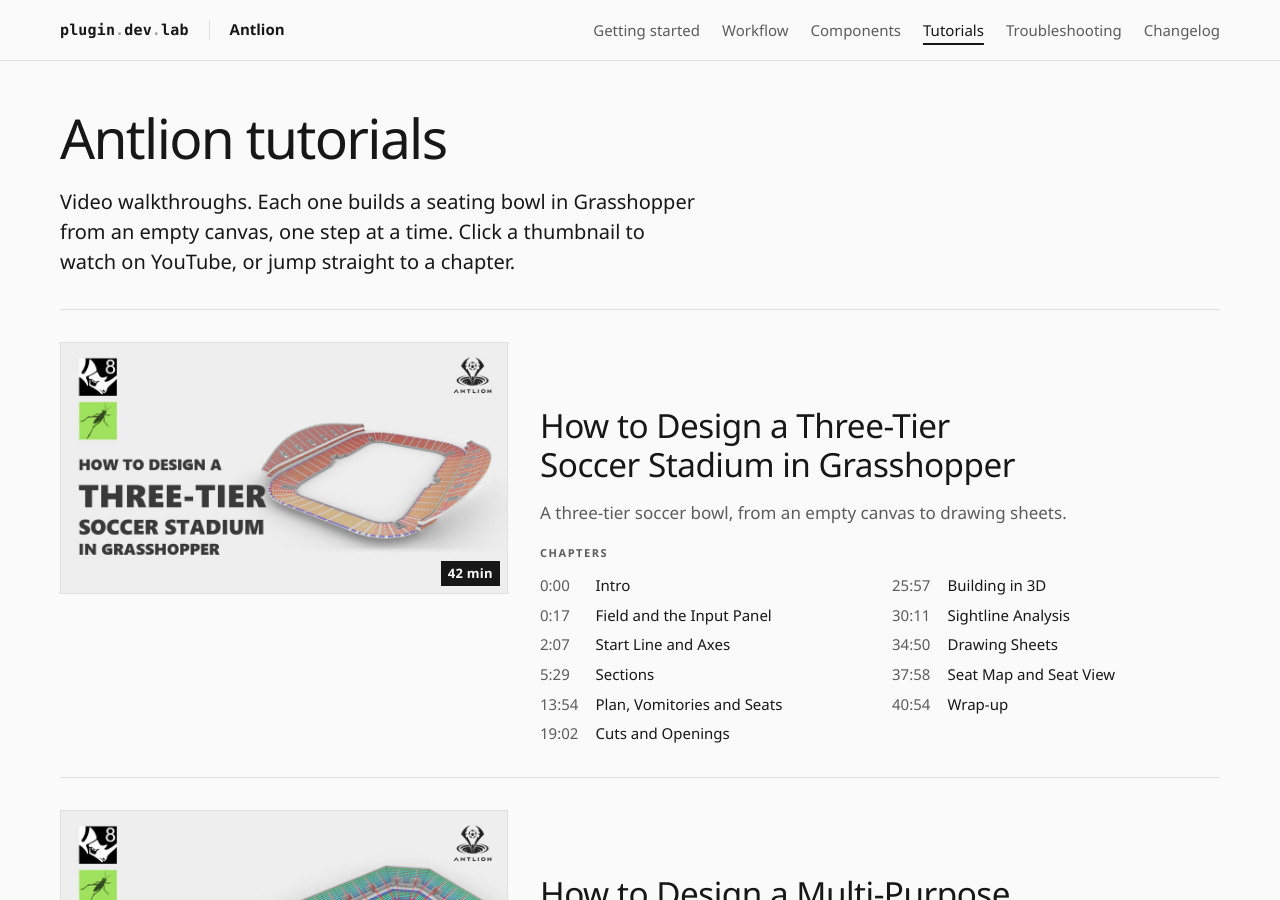
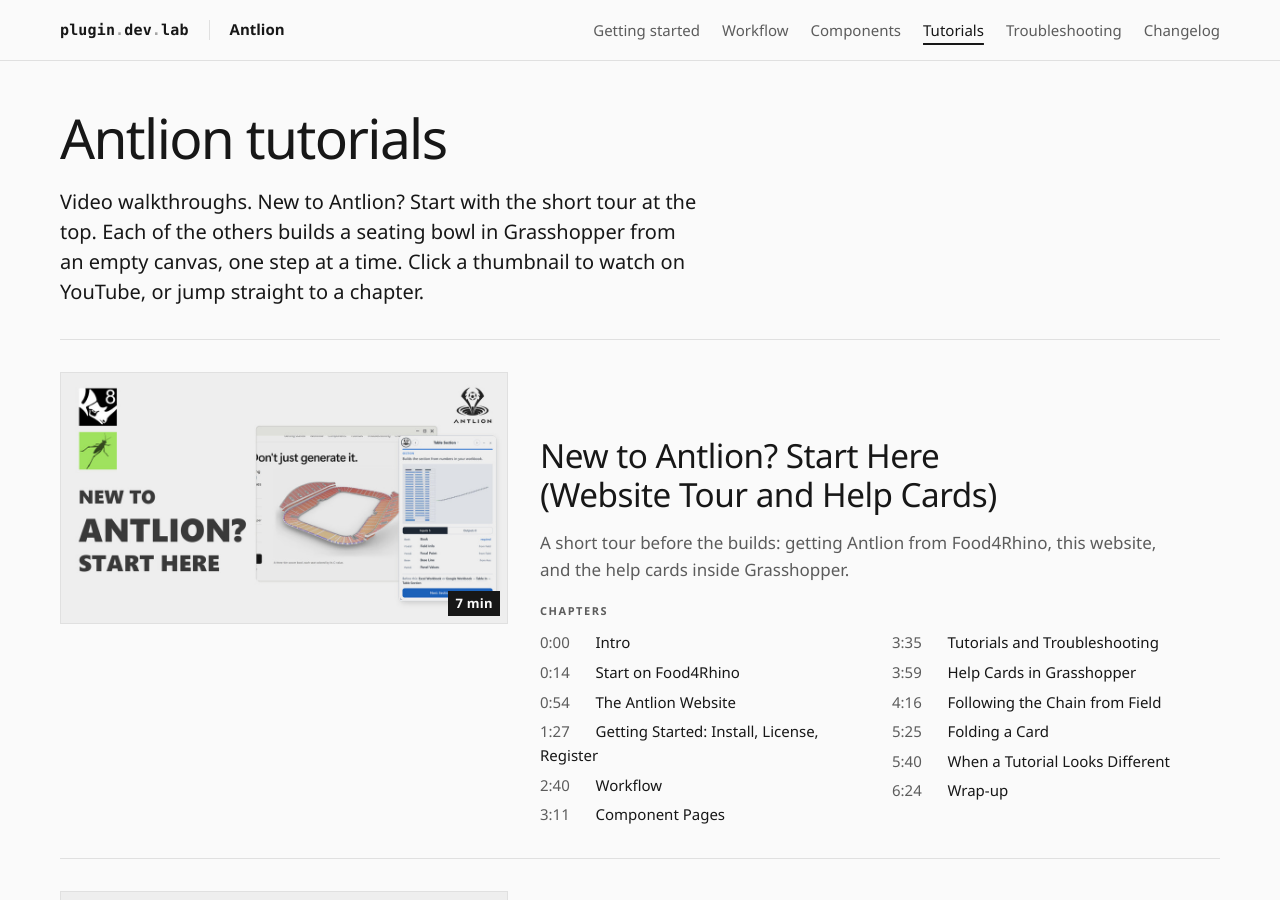
Before and after one commit to plugindevlab/plugindevlab.github.io, a Jekyll site: the page built from antlion/tutorials/index.html, in a window 1280 px wide and 900 px high. Built offline with Jekyll 4.4.1, drawn with Linux system fonts in a browser that asks for light colours.

Commit message:
Tutorials: start-here tour above the soccer stadium tutorial

```diff
--- a/_data/tutorials.yml
+++ b/_data/tutorials.yml
@@ -1,4 +1,23 @@
 antlion:
+  - id: lOcgv7mArQA
+    title: "New to Antlion? Start Here (Website Tour and Help Cards)"
+    length: "7 min"
+    thumb: /assets/img/antlion/tutorials/start-here.jpg
+    thumb_alt: "New to Antlion? Start here — the Antlion website and a help card inside Grasshopper"
+    summary: "A short tour before the builds: getting Antlion from Food4Rhino, this website, and the help cards inside Grasshopper."
+    chapters:
+      - { t: 0, at: "0:00", name: "Intro" }
+      - { t: 14, at: "0:14", name: "Start on Food4Rhino" }
+      - { t: 54, at: "0:54", name: "The Antlion Website" }
+      - { t: 87, at: "1:27", name: "Getting Started: Install, License, Register" }
+      - { t: 160, at: "2:40", name: "Workflow" }
+      - { t: 191, at: "3:11", name: "Component Pages" }
+      - { t: 215, at: "3:35", name: "Tutorials and Troubleshooting" }
+      - { t: 239, at: "3:59", name: "Help Cards in Grasshopper" }
+      - { t: 256, at: "4:16", name: "Following the Chain from Field" }
+      - { t: 325, at: "5:25", name: "Folding a Card" }
+      - { t: 340, at: "5:40", name: "When a Tutorial Looks Different" }
+      - { t: 384, at: "6:24", name: "Wrap-up" }
   - id: MWOVvJcE1ig
     title: "How to Design a Three-Tier Soccer Stadium in Grasshopper"
     length: "42 min"
--- a/antlion/tutorials/index.html
+++ b/antlion/tutorials/index.html
@@ -1,13 +1,14 @@
 ---
 title: "Antlion Tutorials — Stadium Seating Bowls in Grasshopper"
-description: "Video tutorials for Antlion. Each one builds a seating bowl in Grasshopper step by step, with chapters you can jump to."
+description: "Video tutorials for Antlion: a short tour to start, then full builds of seating bowls in Grasshopper, step by step, with chapters you can jump to."
 ---
 {%- assign vids = site.data.tutorials[page.product] -%}
 
 <h1>Antlion tutorials</h1>
 
-<p>Video walkthroughs. Each one builds a seating bowl in Grasshopper from an empty canvas, one
-step at a time. Click a thumbnail to watch on YouTube, or jump straight to a chapter.</p>
+<p>Video walkthroughs. New to Antlion? Start with the short tour at the top. Each of the others
+builds a seating bowl in Grasshopper from an empty canvas, one step at a time. Click a thumbnail
+to watch on YouTube, or jump straight to a chapter.</p>
 
 <div class="tuts">
 {%- for v in vids %}
```
Also changed, not shown: assets/img/antlion/tutorials/start-here.jpg (added).
